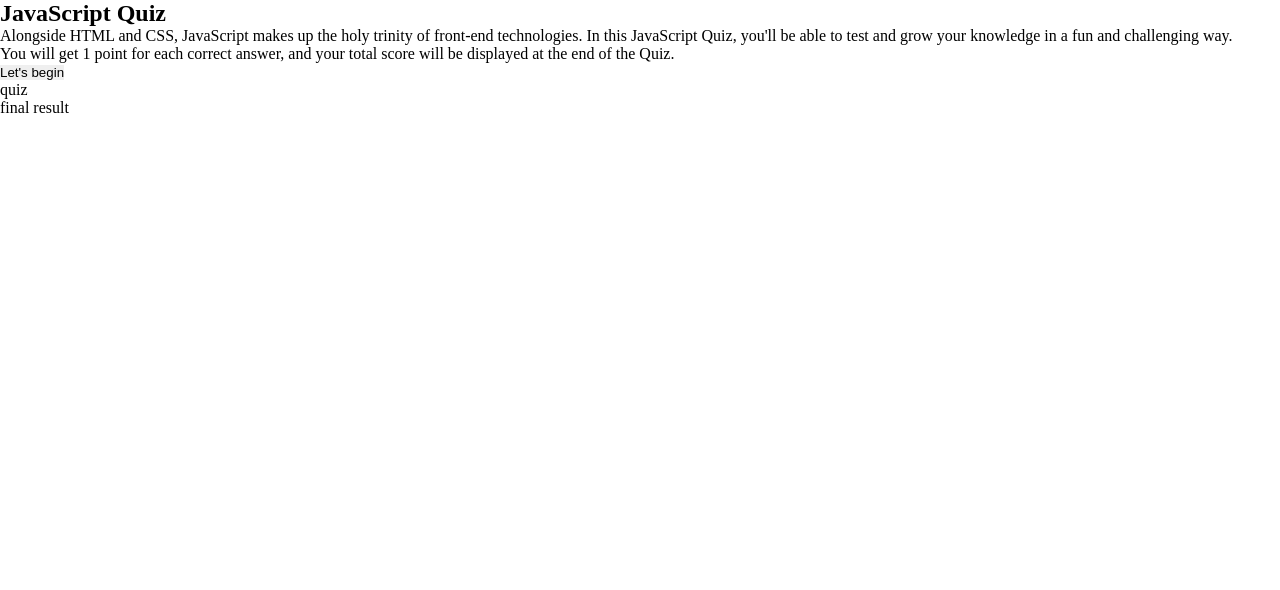
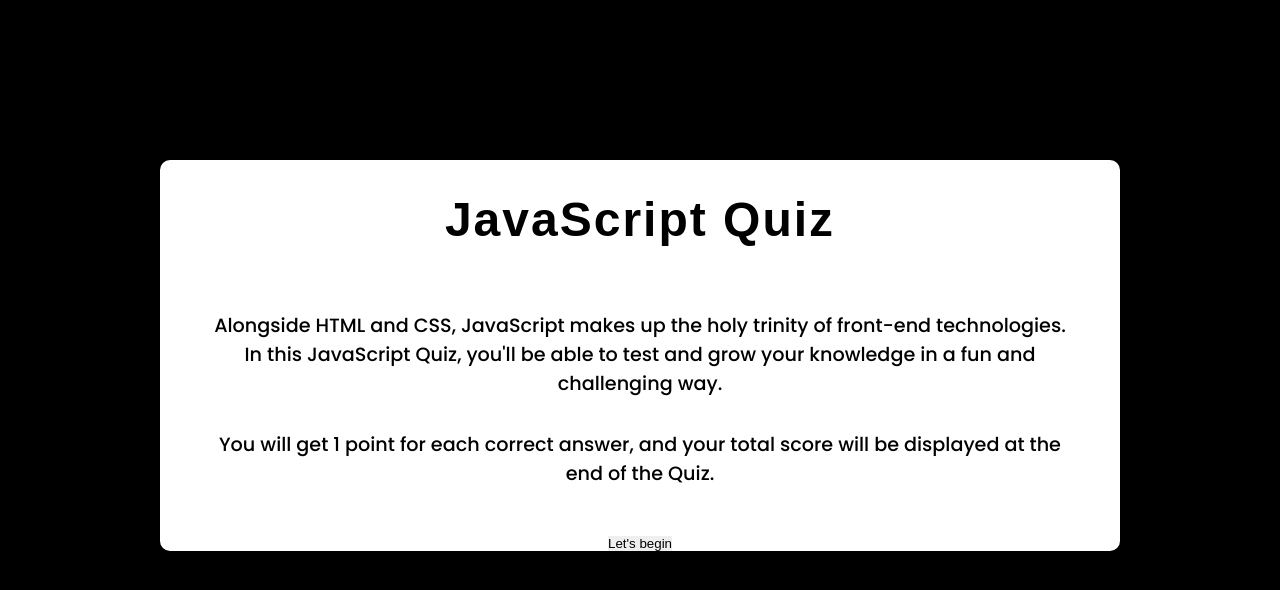
Before and after one commit to Nelliesohl/javascript-quiz, a plain HTML site: page index.html in a window 1280 px wide. Drawn offline with Linux system fonts and the light colour scheme; a web font is replaced by a local one.

Commit message:
Style body, text-content and divs

```diff
--- a/assets/css/style.css
+++ b/assets/css/style.css
@@ -5,3 +5,38 @@
     padding: 0;
     margin: 0;
   }
+
+body {
+    background-color: black;
+}
+
+h1 {
+    font-family: 'Jaldi', sans-serif;
+    font-size: 3rem;
+    letter-spacing: 2px;
+    padding-top: 2rem;
+    padding-bottom: 1rem;
+}
+
+p {
+    font-family: 'Poppins', sans-serif;
+    font-weight: 400;
+    font-size: 1.2rem;
+    padding: 1rem;
+    text-align: center;
+}
+
+div {
+    align-items: center;
+    background-color: white;
+    border-radius: 10px;
+    display: flex;
+    flex-direction: column;
+    justify-content: center;
+    margin: 10rem;
+}
+
+.div-content {
+    padding: 2rem;
+    margin: auto;
+}
```
